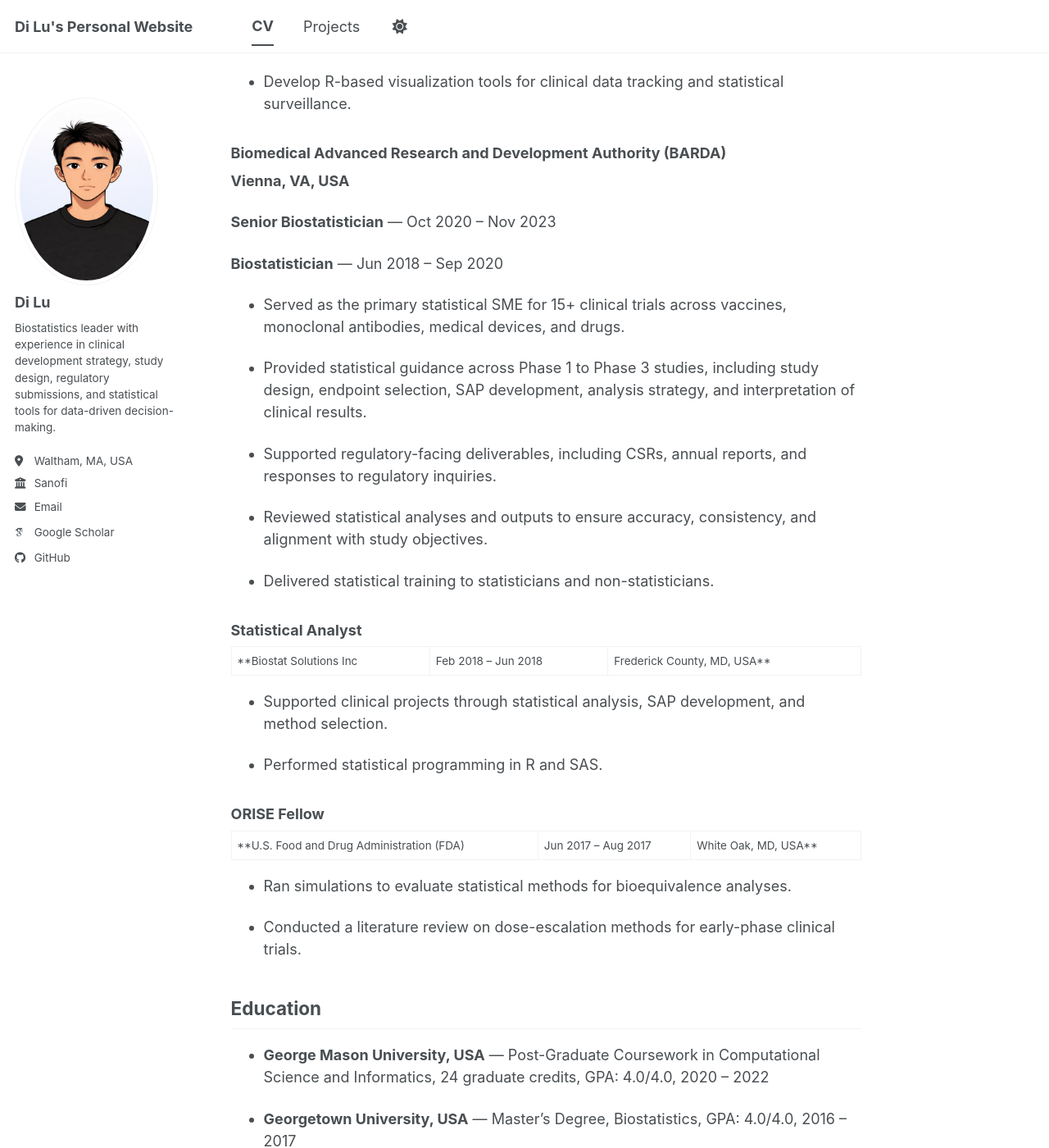
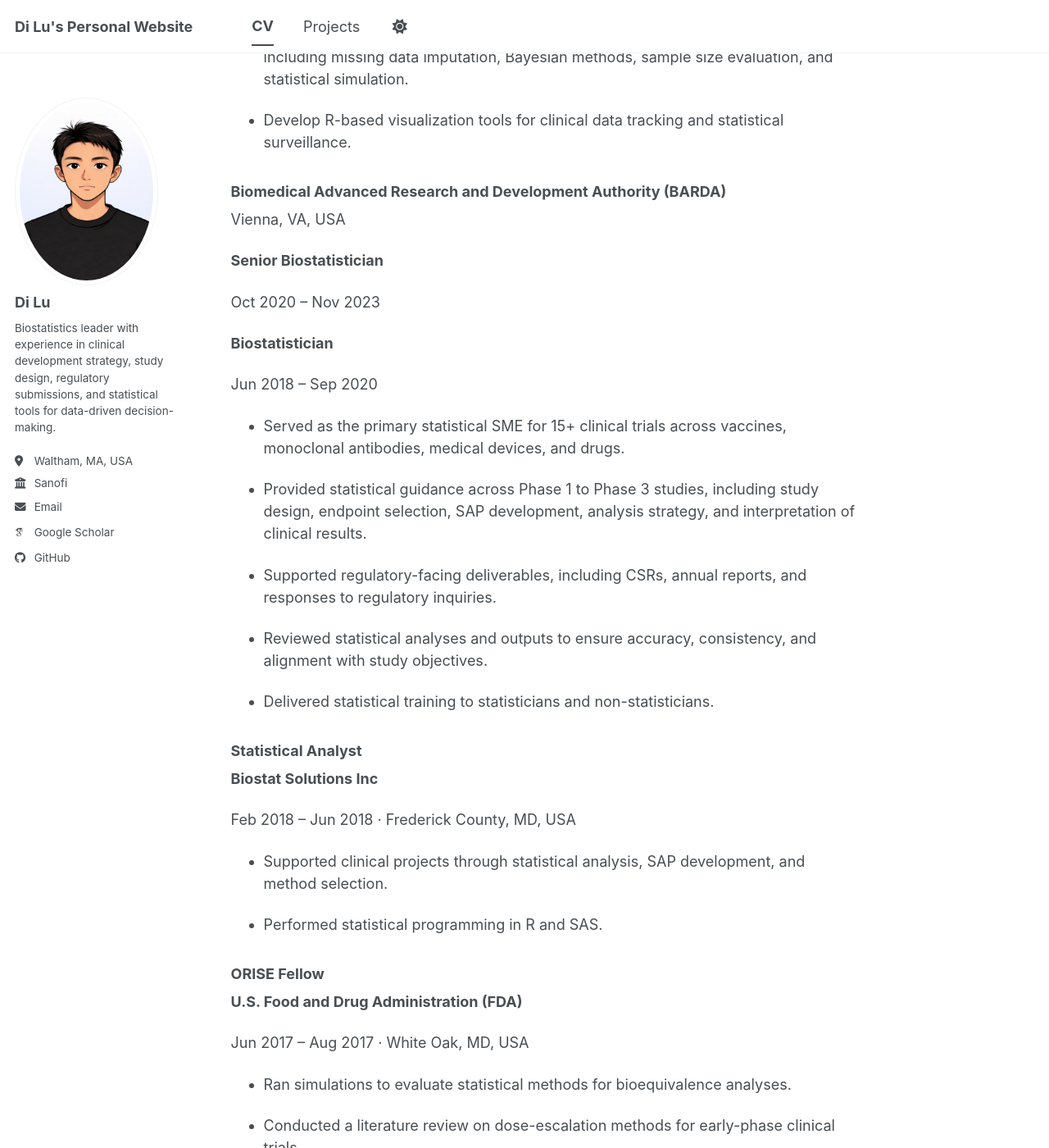
Before and after one commit to dilustats/dilustats.github.io, a Jekyll site: the page built from _pages/cv.md, in a window 1280 px wide and 1400 px high, scrolled down 570 px. Shown: the whole window at 82% size. Built offline with Jekyll 4.4.1, drawn with Linux system fonts in a browser that asks for light colours; some web fonts are replaced; a script bundle is joined from its source files by our own code; library files that are not in the unit come from our copies; some of the changed text lies outside the part shown.

Commit message:
Update cv.md

```diff
--- a/_pages/cv.md
+++ b/_pages/cv.md
@@ -10,7 +10,9 @@ redirect_from:
 
 ### Statistics Project Leader, Deputy Director
 
-**Sanofi | Global Biostatistics Sciences – Vaccines | Dec 2023 – Present | Waltham, MA, USA**
+**Sanofi, Global Biostatistics Sciences – Vaccines**
+
+Dec 2023 – Present · Waltham, MA, USA
 
 - Lead biostatistical support for 3 programs covering 7 studies across translational research and Phase 2 to Phase 4 development.
 
@@ -24,11 +26,15 @@ redirect_from:
 
 ### Biomedical Advanced Research and Development Authority (BARDA)
 
-**Vienna, VA, USA**
+Vienna, VA, USA
 
-**Senior Biostatistician** — Oct 2020 – Nov 2023
+**Senior Biostatistician**
 
-**Biostatistician** — Jun 2018 – Sep 2020
+Oct 2020 – Nov 2023
+
+**Biostatistician**
+
+Jun 2018 – Sep 2020
 
 - Served as the primary statistical SME for 15+ clinical trials across vaccines, monoclonal antibodies, medical devices, and drugs.
 
@@ -42,7 +48,9 @@ redirect_from:
 
 ### Statistical Analyst
 
-**Biostat Solutions Inc | Feb 2018 – Jun 2018 | Frederick County, MD, USA**
+**Biostat Solutions Inc**
+
+Feb 2018 – Jun 2018 · Frederick County, MD, USA
 
 - Supported clinical projects through statistical analysis, SAP development, and method selection.
 
@@ -50,7 +58,9 @@ redirect_from:
 
 ### ORISE Fellow
 
-**U.S. Food and Drug Administration (FDA) | Jun 2017 – Aug 2017 | White Oak, MD, USA**
+**U.S. Food and Drug Administration (FDA)**
+
+Jun 2017 – Aug 2017 · White Oak, MD, USA
 
 - Ran simulations to evaluate statistical methods for bioequivalence analyses.
 
```
